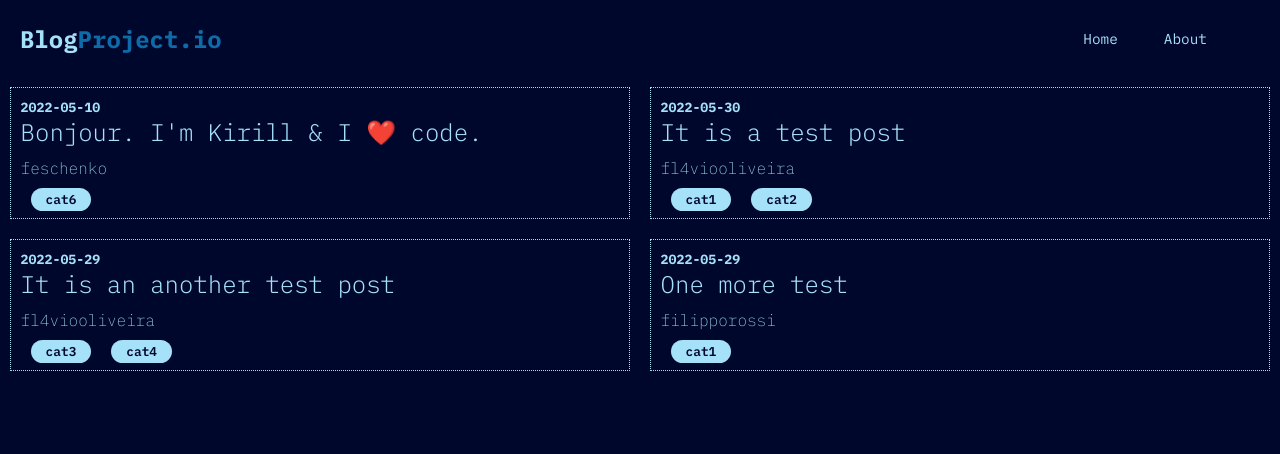
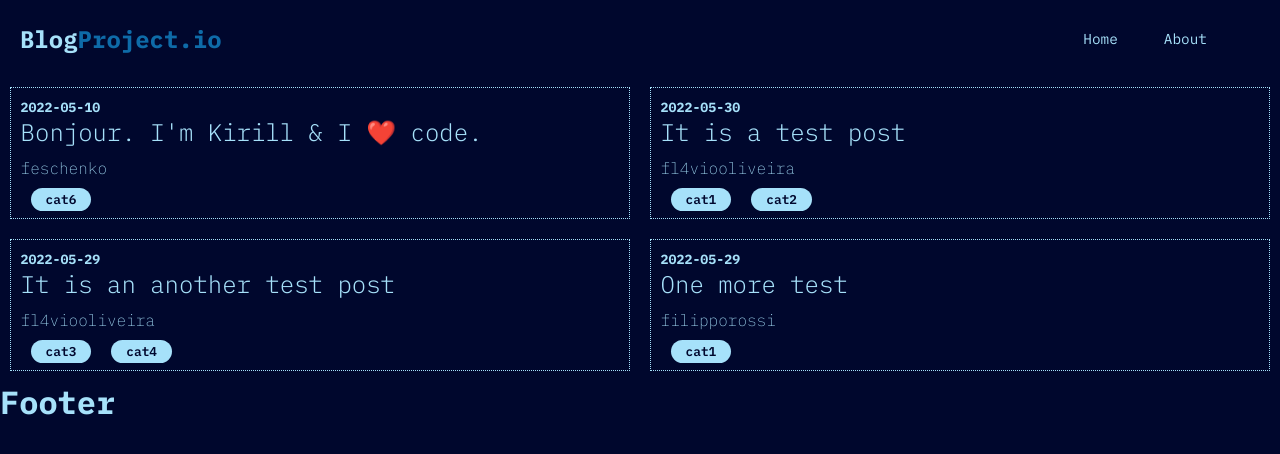
Before and after one commit to fl4viooliveira/blogproject, a Next.js app: page / in a window 1280 px wide. Shown: the top 454 px of the page. Built offline with nearby package versions, Linux system fonts and the light colour scheme.

Commit message:
:art: Improve style struture
added Layout component

```diff
--- /dev/null
+++ b/components/Footer.tsx
@@ -0,0 +1,9 @@
+import styles from "./Footer.module.scss";
+
+export default function Footer() {
+  return (
+    <div>
+      <h1>Footer</h1>
+    </div>
+  );
+}
--- /dev/null
+++ b/components/Layout.tsx
@@ -0,0 +1,13 @@
+import styles from "../styles/Layout.module.css";
+import Navbar from "./Navbar";
+import Footer from "./Footer";
+
+export default function Layout(props: any) {
+  return (
+    <div className={styles.container}>
+      <Navbar />
+      {props.children}
+      <Footer />
+    </div>
+  );
+}
--- a/pages/[slug].tsx
+++ b/pages/[slug].tsx
@@ -1,3 +1,4 @@
+import Layout from "../components/Layout";
 import { GetStaticPaths, GetStaticProps } from "next";
 import fs from "fs";
 import matter, { language } from "gray-matter";
@@ -14,7 +15,7 @@ export default function Post({ frontmatter, content }: any) {
   const { title, author, category, date, tags } = frontmatter;
 
   return (
-    <div>
+    <Layout>
       <h1>{title}</h1>
       <h2>
         {author} || {date}
@@ -34,7 +35,7 @@ export default function Post({ frontmatter, content }: any) {
       >
         {content}
       </ReactMarkdown>
-    </div>
+    </Layout>
   );
 }
 
--- a/pages/index.tsx
+++ b/pages/index.tsx
@@ -4,11 +4,11 @@ import Link from "next/link";
 import { GetStaticProps } from "next";
 import styles from "../styles/BlogHome.module.css";
 import Navbar from "../components/Navbar";
+import Layout from "../components/Layout";
 
 export default function BlogHomePage({ posts }: any) {
   return (
-    <div className={styles.container}>
-      <Navbar />
+    <Layout>
       <main className={styles.mainBox}>
         {posts.map((post: any) => {
           const { slug, frontmatter } = post;
@@ -36,7 +36,7 @@ export default function BlogHomePage({ posts }: any) {
           );
         })}
       </main>
-    </div>
+    </Layout>
   );
 }
 
--- a/styles/BlogHome.module.css
+++ b/styles/BlogHome.module.css
@@ -1,10 +1,10 @@
-.container {
+/* .container {
   display: flex;
   flex-direction: column;
   justify-content: center;
   margin: 0 auto;
   max-width: 1280px;
-}
+} */
 .mainBox {
   display: flex;
   width: calc(100% -140px);
--- /dev/null
+++ b/styles/Layout.module.css
@@ -0,0 +1,7 @@
+.container {
+  display: flex;
+  flex-direction: column;
+  justify-content: center;
+  margin: 0 auto;
+  max-width: 1280px;
+}
```
Also changed, not shown: styles/Footer.module.css (added).
